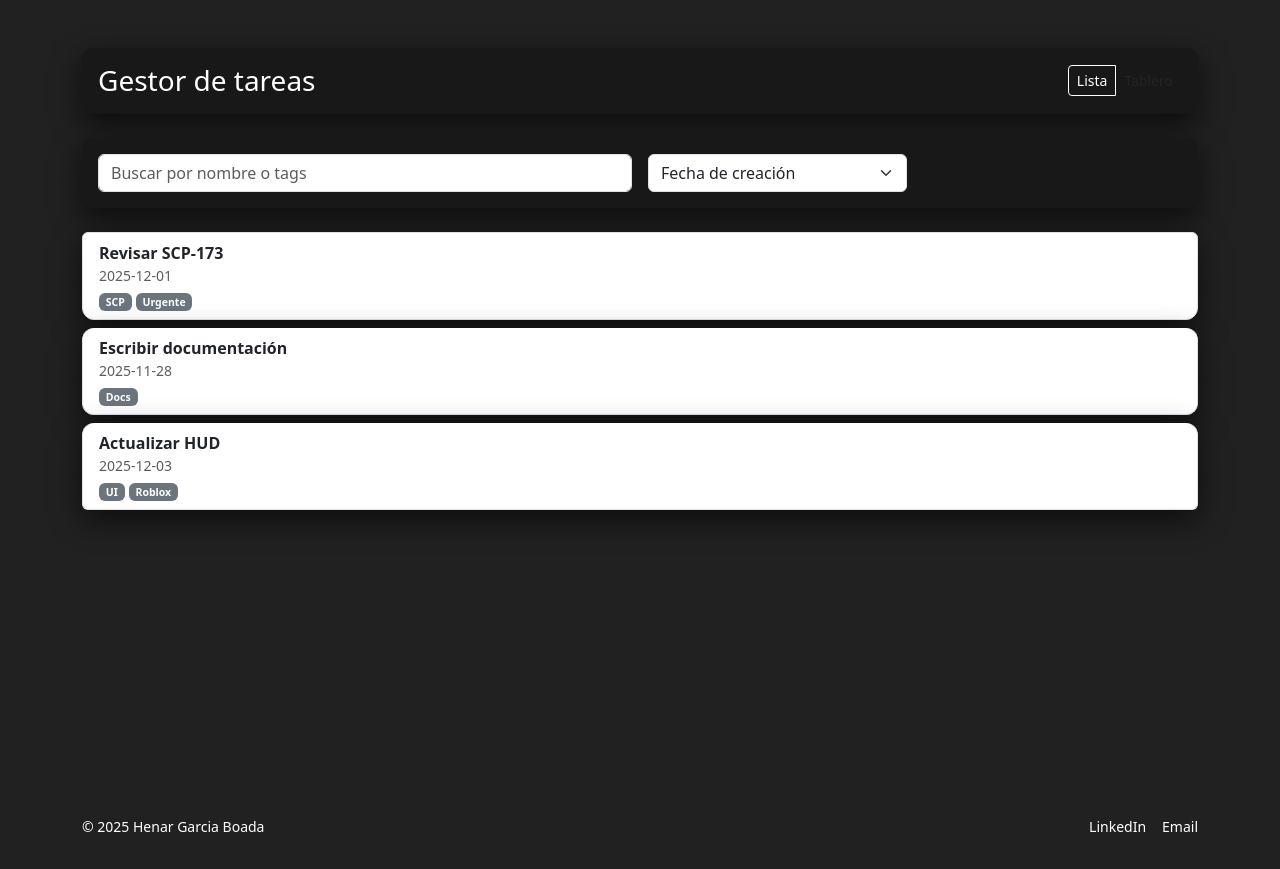
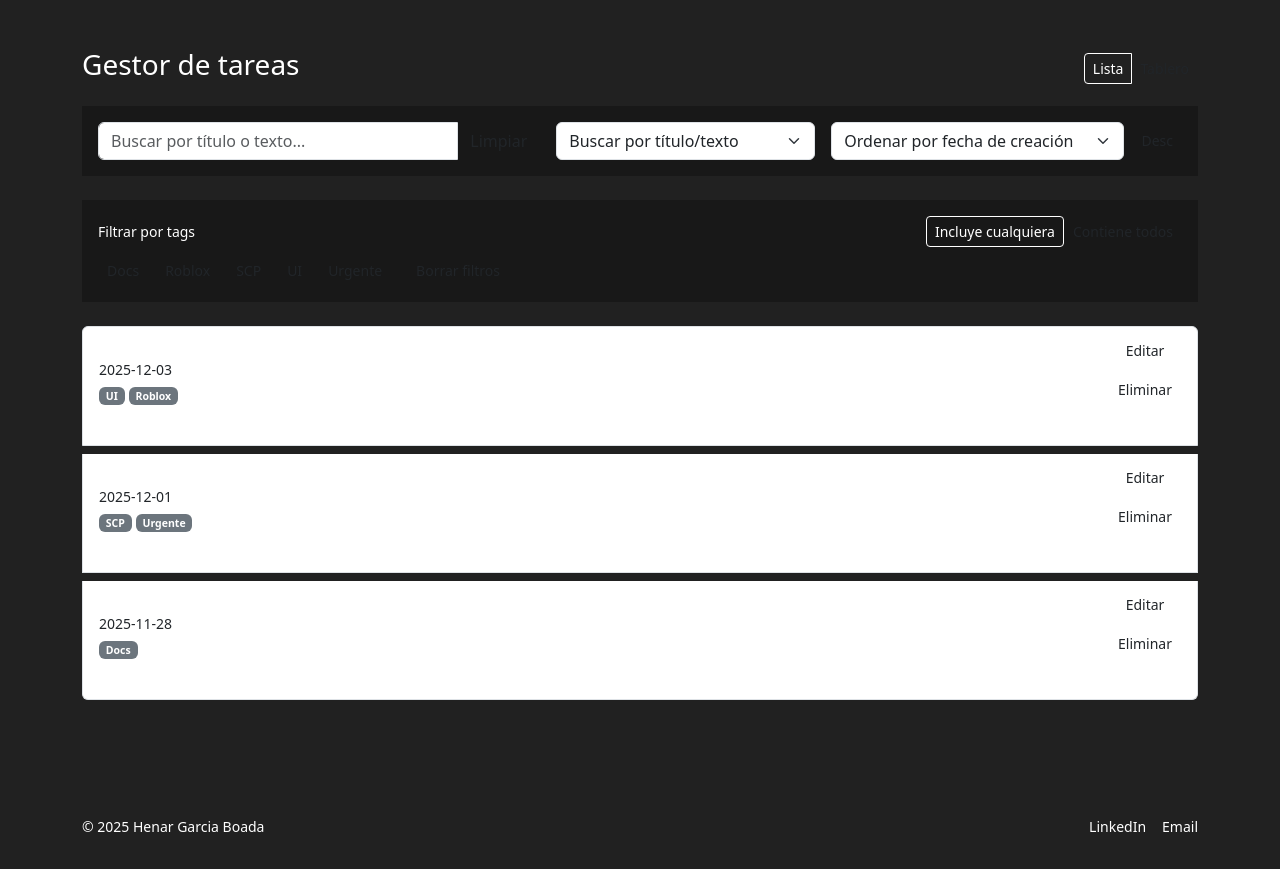
Before and after one commit to henar2004/Test, a React (Create React App) app: page /Tareas in a window 1280 px wide. Built offline with nearby package versions, Linux system fonts and the light colour scheme.

Commit message:
Refactorizacion general

```diff
--- a/src/App.css
+++ b/src/App.css
@@ -15,6 +15,7 @@ body {
 /* Fondo de página (ocupa viewport visible) */
 .portfolio-bg {
   background-color: var(--bg);
+  color: #fff; /* todo texto en blanco por defecto */
 }
 
 /* Hace que la página llegue justo al final de la pantalla */
@@ -34,9 +35,6 @@ body {
 /* Cards base */
 .portfolio-card {
   background-color: var(--card);
-  color: #fff;
-  border-radius: 12px;
-  box-shadow: 0 10px 30px rgba(0, 0, 0, 0.6);
 }
 
 /* Botones globales */
@@ -47,18 +45,6 @@ body {
   text-decoration: none;
   font-weight: 600;
   display: inline-block;
-}
-
-.btn-cta {
-  background: linear-gradient(90deg, var(--accent), #00e6a0);
-  color: #041214;
-  border: none;
-}
-
-.btn-ghost {
-  background: transparent;
-  color: #fff;
-  border: 1px solid rgba(255, 255, 255, 0.06);
 }
 
 /* Responsive */
--- a/src/components/footer.js
+++ b/src/components/footer.js
@@ -2,7 +2,7 @@ export default function Footer() {
   return (
     <footer className="portfolio-bg pb-3">
       <div className="container py-3">
-        <div className="d-flex justify-content-between align-items-center small text-white">
+        <div className="d-flex justify-content-between align-items-center small">
           <span>© {new Date().getFullYear()} Henar Garcia Boada</span>
 
           <div className="d-flex gap-3">
--- a/src/pages/portafolio.js
+++ b/src/pages/portafolio.js
@@ -3,14 +3,59 @@ import miFoto from "../images/mi-cara.png";
 import "../styles/portafolio.css";
 
 export default function Portafolio() {
+  const skills = [
+    "Lua / Roblox Studio",
+    "Python",
+    "Kotlin",
+    "C#",
+    "Java",
+    "Bootstrap / CSS / JS",
+    "Laravel / Express",
+    "Bases de datos / APIs",
+  ];
+
+  const experiencias = [
+    {
+      title: "Empleado - MC Donald's",
+      period: "Abril 2025 – Actualidad",
+      desc: "Atención a clientes, gestión de pagos, trabajo en equipo bajo presión",
+    },
+    {
+      title: "Diseñadora de publicidad - KIT DIGITAL",
+      period: "Marzo 2025 – Actualidad",
+      desc: "Contenido publicitario para redes sociales, contacto con clientes",
+    },
+    {
+      title: "Diseñadora Web - KIT DIGITAL",
+      period: "Marzo 2024 – Agosto 2024",
+      desc: "Páginas web, contenido publicitario y gestión de clientes",
+    },
+    {
+      title: "Técnico de TI - Miscota",
+      period: "Febrero 2021 – Marzo 2022",
+      desc: "Reparación de ordenadores, soporte técnico remoto, bases de datos",
+    },
+  ];
+
+  const estudios = [
+    {
+      title: "CFGS — Desarrollo de Aplicaciones Multiplataforma",
+      period: "Sept 2022 – Mayo 2024",
+    },
+    {
+      title: "CFGM — Sistemas Microinformáticos y Redes",
+      period: "Sept 2020 – Mayo 2022",
+    },
+  ];
+
   return (
     <main className="portfolio-bg page-fill">
       <div className="container portfolio-container">
         {/* HERO / INICIO */}
-        <header id="inicio" className="hero d-flex align-items-center mb-5">
+        <header id="inicio" className="hero mb-5">
           <img src={miFoto} alt="Henar Garcia Boada" className="hero-photo" />
           <div className="hero-content">
-            <h1 className="hero-name text-white">Henar Garcia Boada</h1>
+            <h1 className="hero-name">Henar Garcia Boada</h1>
             <p className="hero-role">
               Desarrolladora de Roblox · Tecnología & Programación
             </p>
@@ -24,21 +69,10 @@ export default function Portafolio() {
         </header>
 
         {/* HABILIDADES / ATRIBUTOS */}
-        <h5 className="fw-semibold mb-3 text-white">
-          Habilidades & Tecnologías
-        </h5>
-        <section className="portfolio-card p-4 mb-4 rounded shadow-sm">
+        <h5 className="fw-semibold mb-3">Habilidades & Tecnologías</h5>
+        <section className="portfolio-card p-4 mb-4 rounded">
           <div className="row g-3">
-            {[
-              "Lua / Roblox Studio",
-              "Python",
-              "Kotlin",
-              "C#",
-              "Java",
-              "Bootstrap / CSS / JS",
-              "Laravel / Express",
-              "Bases de datos / APIs",
-            ].map((skill, i) => (
+            {skills.map((skill, i) => (
               <div key={i} className="col-6 col-md-3 d-flex align-items-center">
                 <span
                   style={{
@@ -49,90 +83,48 @@ export default function Portafolio() {
                     borderRadius: "50%",
                     marginRight: "0.5rem",
                   }}
-                ></span>
-                <span className="text-white">{skill}</span>
+                />
+                <span>{skill}</span>
               </div>
             ))}
           </div>
         </section>
 
         {/* PROYECTOS */}
-        <h5 className="fw-semibold mb-3 text-white">Proyectos</h5>
+        <h5 className="fw-semibold mb-3">Proyectos</h5>
         <section id="proyectos" className="mb-4">
           <Cards />
         </section>
 
         {/* EXPERIENCIA LABORAL */}
-        <h5 className="fw-semibold mb-3 text-white">Experiencia Laboral</h5>
-        <section className="portfolio-card p-4 mb-4 rounded shadow-sm">
+        <h5 className="fw-semibold mb-3">Experiencia Laboral</h5>
+        <section className="portfolio-card p-4 mb-4 rounded">
           <div className="timeline">
-            <div className="timeline-item">
-              <div className="timeline-dot" />
-              <div className="timeline-body">
-                <strong>Empleado - MC Donald's</strong>
-                <div className="timeline-sub">
-                  Abril 2025 – Actualidad · Atención a clientes, gestión de
-                  pagos, trabajo en equipo bajo presión
+            {experiencias.map((exp, i) => (
+              <div key={i} className="timeline-item">
+                <div className="timeline-dot" />
+                <div className="timeline-body">
+                  <strong>{exp.title}</strong>
+                  <div className="timeline-sub">
+                    {exp.period} · {exp.desc}
+                  </div>
                 </div>
               </div>
-            </div>
-            <div className="timeline-item">
-              <div className="timeline-dot" />
-              <div className="timeline-body">
-                <strong>Diseñadora de publicidad - KIT DIGITAL</strong>
-                <div className="timeline-sub">
-                  Marzo 2025 – Actualidad · Contenido publicitario para redes
-                  sociales, contacto con clientes
-                </div>
-              </div>
-            </div>
-            <div className="timeline-item">
-              <div className="timeline-dot" />
-              <div className="timeline-body">
-                <strong>Diseñadora Web - KIT DIGITAL</strong>
-                <div className="timeline-sub">
-                  Marzo 2024 – Agosto 2024 · Páginas web, contenido publicitario
-                  y gestión de clientes
-                </div>
-              </div>
-            </div>
-            <div className="timeline-item">
-              <div className="timeline-dot" />
-              <div className="timeline-body">
-                <strong>Técnico de TI - Miscota</strong>
-                <div className="timeline-sub">
-                  Febrero 2021 – Marzo 2022 · Reparación de ordenadores, soporte
-                  técnico remoto, bases de datos
-                </div>
-              </div>
-            </div>
+            ))}
           </div>
         </section>
 
         {/* ESTUDIOS */}
-        <h5 className="fw-semibold mb-3 text-white">Estudios</h5>
+        <h5 className="fw-semibold mb-3">Estudios</h5>
         <section className="row g-4 mb-4">
-          <div className="col-md-6">
-            <div className="portfolio-card p-3 rounded shadow-sm h-100 d-flex flex-column justify-content-center">
-              <div className="fw-semibold text-white mb-1">
-                CFGS — Desarrollo de Aplicaciones Multiplataforma
-              </div>
-              <div className="text-white-50 small">
-                Escola Ginebró · Sept 2022 – Mayo 2024
+          {estudios.map((edu, i) => (
+            <div key={i} className="col-md-6">
+              <div className="portfolio-card p-3 rounded d-flex flex-column justify-content-center">
+                <div className="fw-semibold mb-1">{edu.title}</div>
+                <div className="timeline-sub">{edu.period}</div>
               </div>
             </div>
-          </div>
-
-          <div className="col-md-6">
-            <div className="portfolio-card p-3 rounded shadow-sm h-100 d-flex flex-column justify-content-center">
-              <div className="fw-semibold text-white mb-1">
-                CFGM — Sistemas Microinformáticos y Redes
-              </div>
-              <div className="text-white-50 small">
-                Escola Ginebró · Sept 2020 – Mayo 2022
-              </div>
-            </div>
-          </div>
+          ))}
         </section>
       </div>
     </main>
--- a/src/pages/tareas.js
+++ b/src/pages/tareas.js
@@ -1,64 +1,220 @@
-// components/TaskDashboard.js
-import React, { useState } from "react";
+import React, { useMemo, useState } from "react";
 
 const SAMPLE_TASKS = [
   { id: 1, title: "Revisar SCP-173", text: "Probar movimientos", tags: ["SCP", "Urgente"], created: "2025-12-01", updated: "2025-12-02" },
   { id: 2, title: "Escribir documentación", text: "Notas de clase", tags: ["Docs"], created: "2025-11-28", updated: "2025-12-01" },
   { id: 3, title: "Actualizar HUD", text: "Arreglar UI en Roblox", tags: ["UI", "Roblox"], created: "2025-12-03", updated: "2025-12-03" },
+  // añade más tareas si quieres probar
 ];
 
-export default function TaskDashboard() {
-  const [view, setView] = useState("list");
-  const [filter, setFilter] = useState("created");
+export default function Tareas() {
+  const [view, setView] = useState("list"); // list | board
+  const [searchQuery, setSearchQuery] = useState("");
+  const [searchMode, setSearchMode] = useState("title"); // title | tags
+  const [selectedTags, setSelectedTags] = useState([]); // array de tags seleccionados
+  const [tagMatchMode, setTagMatchMode] = useState("any"); // any | all
+  const [sortField, setSortField] = useState("created"); // created | updated | title
+  const [sortDir, setSortDir] = useState("desc"); // asc | desc
+  const maxVisibleTags = 2; // cuántos tags mostrar antes del (+N)
+
+  // tags únicos del dataset
+  const allTags = useMemo(() => {
+    const s = new Set();
+    SAMPLE_TASKS.forEach(t => t.tags.forEach(tag => s.add(tag)));
+    return Array.from(s).sort();
+  }, []);
+
+  // toggle tag
+  const toggleTag = (tag) => {
+    setSelectedTags(prev =>
+      prev.includes(tag) ? prev.filter(t => t !== tag) : [...prev, tag]
+    );
+  };
+
+  const clearFilters = () => {
+    setSearchQuery("");
+    setSelectedTags([]);
+    setSearchMode("title");
+    setTagMatchMode("any");
+    setSortField("created");
+    setSortDir("desc");
+  };
+
+  // filtrado + búsqueda
+  const filtered = useMemo(() => {
+    const q = searchQuery.trim().toLowerCase();
+
+    return SAMPLE_TASKS.filter(task => {
+      // filtro por búsqueda
+      if (q) {
+        if (searchMode === "title") {
+          if (!task.title.toLowerCase().includes(q) && !task.text.toLowerCase().includes(q)) return false;
+        } else {
+          // buscar dentro de tags
+          const matchTag = task.tags.some(t => t.toLowerCase().includes(q));
+          if (!matchTag) return false;
+        }
+      }
+
+      // filtro por selectedTags
+      if (selectedTags.length > 0) {
+        if (tagMatchMode === "all") {
+          // task debe contener todos los tags seleccionados
+          const hasAll = selectedTags.every(tag => task.tags.includes(tag));
+          if (!hasAll) return false;
+        } else {
+          // any: al menos uno
+          const hasAny = selectedTags.some(tag => task.tags.includes(tag));
+          if (!hasAny) return false;
+        }
+      }
+
+      return true;
+    }).sort((a, b) => {
+      let va = a[sortField];
+      let vb = b[sortField];
+      // por fecha (strings YYYY-MM-DD) funcionan bien con localeCompare
+      if (sortField === "title") {
+        va = va.toLowerCase();
+        vb = vb.toLowerCase();
+        return sortDir === "asc" ? va.localeCompare(vb) : vb.localeCompare(va);
+      } else {
+        // created / updated
+        return sortDir === "asc" ? va.localeCompare(vb) : vb.localeCompare(va);
+      }
+    });
+  }, [searchQuery, searchMode, selectedTags, tagMatchMode, sortField, sortDir]);
 
   return (
     <main className="portfolio-bg page-fill">
       <div className="container portfolio-container">
 
-        <div className="portfolio-card p-3 mb-4 d-flex justify-content-between align-items-center">
-          <h3 className="m-0">Gestor de tareas</h3>
-          <div className="btn-group">
-            <button className={`btn btn-ghost btn-sm ${view==="list" ? "active" : ""}`} onClick={()=>setView("list")}>Lista</button>
-            <button className={`btn btn-ghost btn-sm ${view==="board" ? "active" : ""}`} onClick={()=>setView("board")}>Tablero</button>
-          </div>
-        </div>
-
-        <div className="portfolio-card p-3 mb-4">
-          <div className="row g-3">
-            <div className="col-md-6">
-              <input className="form-control dark-input" placeholder="Buscar por nombre o tags" />
-            </div>
-            <div className="col-md-3">
-              <select className="form-select dark-input" value={filter} onChange={(e)=>setFilter(e.target.value)}>
-                <option value="created">Fecha de creación</option>
-                <option value="updated">Fecha de modificación</option>
-              </select>
+        {/* Cabecera */}
+        <div className="d-flex justify-content-between align-items-center mb-3">
+          <h3 className="text-white">Gestor de tareas</h3>
+          <div className="d-flex gap-2">
+            <div className="btn-group" role="group">
+              <button className={`btn btn-ghost btn-sm ${view === "list" ? "active" : ""}`} onClick={() => setView("list")}>Lista</button>
+              <button className={`btn btn-ghost btn-sm ${view === "board" ? "active" : ""}`} onClick={() => setView("board")}>Tablero</button>
             </div>
           </div>
         </div>
 
+        {/* Panel de controles: búsqueda, modo, orden */}
+        <div className="portfolio-card p-3 mb-4">
+          <div className="row g-3 align-items-center">
+            <div className="col-md-5">
+              <div className="input-group">
+                <input
+                  className="form-control dark-input"
+                  placeholder={searchMode === "title" ? "Buscar por título o texto..." : "Buscar dentro de tags..."}
+                  value={searchQuery}
+                  onChange={(e) => setSearchQuery(e.target.value)}
+                />
+                <button className="btn btn-ghost" type="button" onClick={() => setSearchQuery("")}>Limpiar</button>
+              </div>
+            </div>
+
+            <div className="col-md-3">
+              <select className="form-select dark-input" value={searchMode} onChange={(e) => setSearchMode(e.target.value)}>
+                <option value="title">Buscar por título/texto</option>
+                <option value="tags">Buscar por tag</option>
+              </select>
+            </div>
+
+            <div className="col-md-4 d-flex gap-2 align-items-center">
+              <select className="form-select dark-input" value={sortField} onChange={(e) => setSortField(e.target.value)}>
+                <option value="created">Ordenar por fecha de creación</option>
+                <option value="updated">Ordenar por fecha de modificación</option>
+                <option value="title">Ordenar por nombre</option>
+              </select>
+
+              <button className="btn btn-ghost btn-sm" onClick={() => setSortDir(d => d === "asc" ? "desc" : "asc")}>
+                {sortDir === "asc" ? "Asc" : "Desc"}
+              </button>
+            </div>
+          </div>
+        </div>
+
+        {/* Tags: lista de tags y opciones any/all */}
+        <div className="portfolio-card p-3 mb-4">
+          <div className="d-flex align-items-center justify-content-between mb-2">
+            <div className="small">Filtrar por tags</div>
+            <div>
+              <button className={`btn btn-ghost btn-sm ${tagMatchMode === "any" ? "active" : ""}`} onClick={() => setTagMatchMode("any")}>Incluye cualquiera</button>
+              <button className={`btn btn-ghost btn-sm ${tagMatchMode === "all" ? "active" : ""}`} onClick={() => setTagMatchMode("all")}>Contiene todos</button>
+            </div>
+          </div>
+
+          <div className="d-flex flex-wrap gap-2">
+            {allTags.map(tag => {
+              const active = selectedTags.includes(tag);
+              return (
+                <button
+                  key={tag}
+                  type="button"
+                  className={`btn ${active ? "btn-cta" : "btn-ghost"} btn-sm`}
+                  onClick={() => toggleTag(tag)}
+                >
+                  {tag}
+                </button>
+              );
+            })}
+
+            <button className="btn btn-ghost btn-sm ms-2" onClick={clearFilters}>Borrar filtros</button>
+          </div>
+        </div>
+
+        {/* Contenido: lista o tablero */}
         {view === "list" ? (
-          <div className="list-group mb-4">
-            {SAMPLE_TASKS.map(task => (
+          <div className="list-group">
+            {filtered.map(task => (
               <div key={task.id} className="list-group-item portfolio-card mb-2">
-                <div className="fw-bold">{task.title}</div>
-                <div className="small text-muted">{filter === "created" ? task.created : task.updated}</div>
-                <div className="small mt-1">
-                  {task.tags.map(tag => (
-                    <span key={tag} className="badge bg-secondary me-1">{tag}</span>
-                  ))}
+                <div className="d-flex justify-content-between align-items-start">
+                  <div>
+                    <div className="fw-bold text-white">{task.title}</div>
+                    <div className="small">{sortField === "created" ? task.created : (sortField === "updated" ? task.updated : "")}</div>
+                    <div className="small mt-1">
+                      {task.tags.slice(0, maxVisibleTags).map(t => (
+                        <span key={t} className="badge bg-secondary me-1">{t}</span>
+                      ))}
+
+                      {task.tags.length > maxVisibleTags && (
+                        <span
+                          className="badge bg-secondary me-1 tag-overflow"
+                          title={task.tags.slice(maxVisibleTags).join(", ")}
+                        >
+                          +{task.tags.length - maxVisibleTags}
+                        </span>
+                      )}
+                    </div>
+                    <div className="mt-2 text-white-50">{task.text}</div>
+                  </div>
+
+                  <div className="ms-3 d-flex flex-column align-items-end">
+                    <div className="btn-group-vertical">
+                      <button className="btn btn-ghost btn-sm">Editar</button>
+                      <button className="btn btn-ghost btn-sm mt-2">Eliminar</button>
+                    </div>
+                  </div>
                 </div>
               </div>
             ))}
+
+            {filtered.length === 0 && (
+              <div className="portfolio-card p-3">No hay tareas que coincidan.</div>
+            )}
           </div>
         ) : (
           <div className="row g-3">
-            {SAMPLE_TASKS.map(task => (
+            {filtered.map(task => (
               <div key={task.id} className="col-md-4">
                 <div className="portfolio-card p-3 h-100">
-                  <div className="fw-bold mb-1">{task.title}</div>
-                  <div className="small text-muted mb-2">{filter === "created" ? task.created : task.updated}</div>
-                  <div className="small">{task.text.slice(0, 50)}...</div>
+                  <div className="d-flex justify-content-between">
+                    <div className="fw-bold">{task.title}</div>
+                    <div className="small">{sortField === "created" ? task.created : (sortField === "updated" ? task.updated : "")}</div>
+                  </div>
+                  <div className="small text-truncate mt-2">{task.text}</div>
                   <div className="mt-2">
                     {task.tags.map(tag => (
                       <span key={tag} className="badge bg-secondary me-1">{tag}</span>
@@ -67,6 +223,12 @@ export default function TaskDashboard() {
                 </div>
               </div>
             ))}
+
+            {filtered.length === 0 && (
+              <div className="col-12">
+                <div className="portfolio-card p-3">No hay tareas que coincidan.</div>
+              </div>
+            )}
           </div>
         )}
 
```
Also changed, not shown: src/styles/portafolio.css (+0 -72 lines), src/App.js (line endings or trailing spaces).
